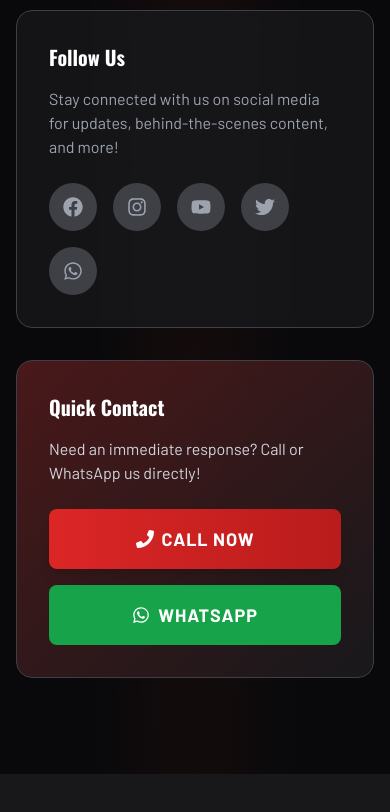
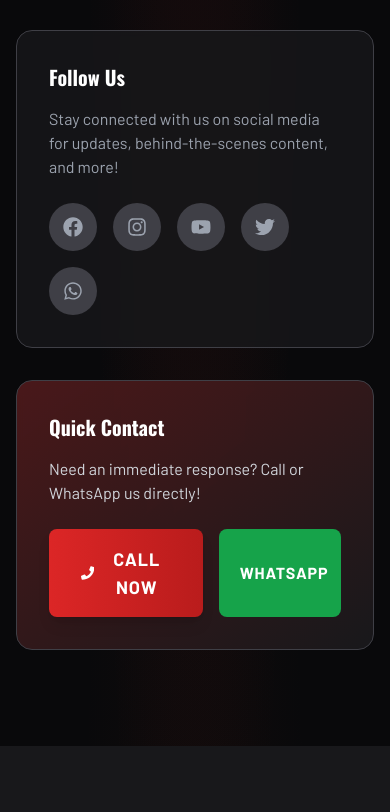
Before and after one commit to octaleadsprivatelimited-cloud/SSP-Rock-Band, a React (Vite) app in the folder frontend/: page /contact in a window 390 px wide. Shown: the part 2434-3246 px from the top of the page. Built offline with nearby package versions, Linux system fonts and the light colour scheme.

Commit message:
Fix horizontal overflow issues on About and Contact pages for mobile view

```diff
--- a/frontend/src/App.jsx
+++ b/frontend/src/App.jsx
@@ -14,9 +14,9 @@ function App() {
   return (
     <Router>
       <ScrollToTop />
-      <div className="min-h-screen flex flex-col">
+      <div className="min-h-screen flex flex-col overflow-x-hidden max-w-full">
         <Navbar />
-        <main className="flex-grow">
+        <main className="flex-grow overflow-x-hidden max-w-full">
           <Routes>
             <Route path="/" element={<Home />} />
             <Route path="/about" element={<About />} />
--- a/frontend/src/index.css
+++ b/frontend/src/index.css
@@ -7,6 +7,8 @@
 @layer base {
   html {
     scroll-behavior: smooth;
+    overflow-x: hidden;
+    max-width: 100vw;
   }
 
   body {
@@ -15,6 +17,8 @@
       radial-gradient(ellipse at top, rgba(220, 38, 38, 0.1) 0%, transparent 50%),
       radial-gradient(ellipse at bottom, rgba(124, 45, 18, 0.1) 0%, transparent 50%);
     min-height: 100vh;
+    overflow-x: hidden;
+    max-width: 100vw;
   }
 
   ::selection {
--- a/frontend/src/pages/About.jsx
+++ b/frontend/src/pages/About.jsx
@@ -73,7 +73,7 @@ const About = () => {
   ];
 
   return (
-    <div className="pt-20">
+    <div className="pt-20 overflow-x-hidden">
       {/* Hero Section */}
       <section className="relative py-24 overflow-hidden">
         <div
@@ -116,10 +116,10 @@ const About = () => {
               viewport={{ once: true }}
               transition={{ duration: 0.8 }}
             >
-              <h2 className="text-4xl md:text-5xl font-display uppercase tracking-wider text-white mb-6">
+              <h2 className="text-4xl md:text-5xl font-display uppercase tracking-wider text-white mb-6 break-words">
                 Our <span className="text-primary-500">Mission</span>
               </h2>
-              <p className="text-gray-400 text-lg leading-relaxed mb-6">
+              <p className="text-gray-400 text-lg leading-relaxed mb-6 break-words">
                 SSP Rock Band was born from a simple belief: live rock music has the power to
                 transform any event into an extraordinary experience. Founded in Vizag in 2010,
                 we started as a group of passionate musicians who wanted to share their love
@@ -142,27 +142,27 @@ const About = () => {
               whileInView={{ opacity: 1, x: 0 }}
               viewport={{ once: true }}
               transition={{ duration: 0.8 }}
-              className="grid grid-cols-2 gap-4"
+              className="grid grid-cols-2 gap-2 sm:gap-4"
             >
               <img
                 src="https://images.unsplash.com/photo-1470229722913-7c0e2dbbafd3?ixlib=rb-4.0.3&auto=format&fit=crop&w=400&q=80"
                 alt="Band performing"
-                className="rounded-2xl h-64 object-cover"
+                className="rounded-2xl h-64 object-cover w-full"
               />
               <img
                 src="https://images.unsplash.com/photo-1501612780327-45045538702b?ixlib=rb-4.0.3&auto=format&fit=crop&w=400&q=80"
                 alt="Concert crowd"
-                className="rounded-2xl h-64 object-cover mt-8"
+                className="rounded-2xl h-64 object-cover mt-8 w-full"
               />
               <img
                 src="https://images.unsplash.com/photo-1524230659092-07f99a75c013?ixlib=rb-4.0.3&auto=format&fit=crop&w=400&q=80"
                 alt="Drummer"
-                className="rounded-2xl h-64 object-cover -mt-8"
+                className="rounded-2xl h-64 object-cover -mt-8 w-full"
               />
               <img
                 src="https://images.unsplash.com/photo-1511367461989-f85a21fda167?ixlib=rb-4.0.3&auto=format&fit=crop&w=400&q=80"
                 alt="Guitarist"
-                className="rounded-2xl h-64 object-cover"
+                className="rounded-2xl h-64 object-cover w-full"
               />
             </motion.div>
           </div>
@@ -272,7 +272,7 @@ const About = () => {
             <h2 className="section-title">Milestones</h2>
           </motion.div>
 
-          <div className="relative">
+          <div className="relative overflow-x-hidden">
             {/* Timeline line */}
             <div className="absolute left-1/2 transform -translate-x-1/2 w-1 h-full bg-dark-700 hidden md:block" />
 
@@ -288,19 +288,19 @@ const About = () => {
                     index % 2 === 0 ? 'md:flex-row' : 'md:flex-row-reverse'
                   }`}
                 >
-                  <div className={`flex-1 ${index % 2 === 0 ? 'md:text-right' : 'md:text-left'}`}>
+                  <div className={`flex-1 w-full ${index % 2 === 0 ? 'md:text-right' : 'md:text-left'}`}>
                     <div className="card p-6">
                       <span className="text-4xl font-display text-primary-500">{milestone.year}</span>
                       <h3 className="text-xl font-heading font-bold text-white mt-2 mb-2">{milestone.title}</h3>
-                      <p className="text-gray-400">{milestone.description}</p>
+                      <p className="text-gray-400 break-words">{milestone.description}</p>
                     </div>
                   </div>
 
-                  <div className="w-4 h-4 rounded-full bg-primary-500 border-4 border-dark-900 relative z-10 hidden md:block">
+                  <div className="w-4 h-4 rounded-full bg-primary-500 border-4 border-dark-900 relative z-10 hidden md:block flex-shrink-0">
                     <div className="absolute inset-0 rounded-full bg-primary-500 animate-ping opacity-50" />
                   </div>
 
-                  <div className="flex-1" />
+                  <div className="flex-1 hidden md:block" />
                 </motion.div>
               ))}
             </div>
@@ -379,7 +379,7 @@ const About = () => {
               Let SSP Rock Band be the highlight of your next event.
               Contact us today for bookings and inquiries.
             </p>
-            <div className="flex flex-wrap justify-center gap-4">
+            <div className="flex flex-wrap justify-center gap-4 px-4">
               <Link to="/booking" className="btn-primary">
                 Book Us Now
               </Link>
--- a/frontend/src/pages/Contact.jsx
+++ b/frontend/src/pages/Contact.jsx
@@ -97,7 +97,7 @@ const Contact = () => {
   ];
 
   return (
-    <div className="pt-20">
+    <div className="pt-20 overflow-x-hidden">
       {/* Hero Section */}
       <section className="relative py-24 overflow-hidden">
         <div
@@ -148,7 +148,7 @@ const Contact = () => {
                 </div>
                 <h3 className="text-lg font-heading font-bold text-white mb-2">{info.title}</h3>
                 {info.details.map((detail, i) => (
-                  <p key={i} className="text-gray-400 text-sm">{detail}</p>
+                  <p key={i} className="text-gray-400 text-sm break-words">{detail}</p>
                 ))}
                 {info.action && (
                   <a
@@ -177,10 +177,10 @@ const Contact = () => {
               viewport={{ once: true }}
               transition={{ duration: 0.8 }}
             >
-              <h2 className="text-3xl font-display uppercase tracking-wider text-white mb-2">
+              <h2 className="text-3xl font-display uppercase tracking-wider text-white mb-2 break-words">
                 Send Us a Message
               </h2>
-              <p className="text-gray-400 mb-8">
+              <p className="text-gray-400 mb-8 break-words">
                 Fill out the form below and we'll get back to you within 24 hours.
               </p>
 
@@ -306,12 +306,12 @@ const Contact = () => {
             >
               {/* Map */}
               <div className="card overflow-hidden">
-                <div className="aspect-[4/3]">
+                <div className="aspect-[4/3] w-full">
                   <iframe
                     src="https://www.google.com/maps/embed?pb=!1m18!1m12!1m3!1d3800.4!2d83.2983!3d17.7384!2m3!1f0!2f0!3f0!3m2!1i1024!2i768!4f13.1!3m3!1m2!1s0x3a39431389e6973f%3A0x92d9c20395498468!2sVisakhapatnam%2C%20Andhra%20Pradesh!5e0!3m2!1sen!2sin!4v1699000000000!5m2!1sen!2sin"
                     width="100%"
                     height="100%"
-                    style={{ border: 0 }}
+                    style={{ border: 0, maxWidth: '100%' }}
                     allowFullScreen=""
                     loading="lazy"
                     referrerPolicy="no-referrer-when-downgrade"
@@ -359,7 +359,7 @@ const Contact = () => {
                 <div className="flex flex-wrap gap-4">
                   <a
                     href="tel:9652710153"
-                    className="btn-primary flex-1 text-center"
+                    className="btn-primary flex-1 min-w-0 text-center"
                   >
                     <FaPhone className="mr-2" />
                     Call Now
@@ -368,7 +368,7 @@ const Contact = () => {
                     href="https://wa.me/919652710153"
                     target="_blank"
                     rel="noopener noreferrer"
-                    className="flex-1 inline-flex items-center justify-center px-6 py-4 text-lg font-bold uppercase tracking-wider text-white bg-green-600 rounded-lg hover:bg-green-500 transition-colors"
+                    className="flex-1 min-w-0 inline-flex items-center justify-center px-4 sm:px-6 py-4 text-base sm:text-lg font-bold uppercase tracking-wider text-white bg-green-600 rounded-lg hover:bg-green-500 transition-colors"
                   >
                     <FaWhatsapp className="mr-2" />
                     WhatsApp
```
